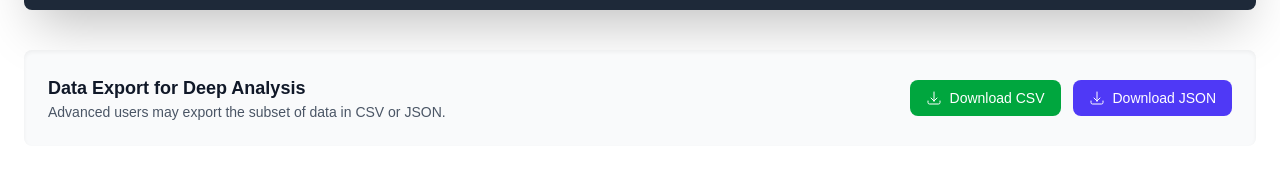
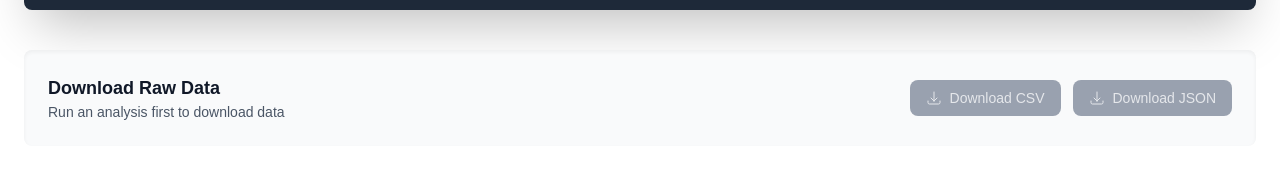
Before and after one commit to HamadaTamer/Nasa-Space-Apps-will-it-rain, a Next.js app in the folder Front-end/my-next-app/: page /dashboard in a window 1280 px wide. Shown: the part 1526-1698 px from the top of the page. Built offline with nearby package versions, Linux system fonts and the light colour scheme; no server answers.

Commit message:
fixed download json and csv to make it work

```diff
--- a/Front-end/my-next-app/src/components/core/ClimateTrendAnalyzer.tsx
+++ b/Front-end/my-next-app/src/components/core/ClimateTrendAnalyzer.tsx
@@ -71,6 +71,8 @@ export const ClimateTrendAnalyzer: React.FC = () => {
     const [data, setData] = useState<ClimateData | null>(initialData);
     const [loading, setLoading] = useState(false);
     const [isModalOpen, setIsModalOpen] = useState(false);
+    const [rawApiResponse, setRawApiResponse] = useState<any>(null); // Store raw API response
+
 
     const runAnalysis = useCallback((loc: string, dt: string, lat?: number, lon?: number) => {
         setLoading(true);
@@ -113,6 +115,8 @@ export const ClimateTrendAnalyzer: React.FC = () => {
             if (!res.ok) throw new Error(`API ${res.status}`);
             const response: ActivityResponse = await res.json();
 
+            setRawApiResponse(response);
+
             // Transform the activity endpoint response to ClimateData format
             const transformedData: ClimateData = {
                 location: loc,
@@ -125,6 +129,8 @@ export const ClimateTrendAnalyzer: React.FC = () => {
         })
         .catch((e) => {
             console.error('API call failed:', e);
+            setRawApiResponse(null); // Clear raw response on error
+
             // Fallback to dummy data
             setData({
                 ...initialData,
@@ -210,7 +216,11 @@ export const ClimateTrendAnalyzer: React.FC = () => {
                     <RiskGaugesPanel conditions={data.conditions} />
                     <ConditionCardsPanel conditions={data.conditions} />
                     <TrendGraph condition={data.conditions[0]} />
-                    <DownloadOptions location={data.location} date={data.date} />
+                    <DownloadOptions
+                        location={data?.location || ''}
+                        date={data?.date || ''}
+                        apiResponse={rawApiResponse}  // Pass the raw API response
+                    />
                 </div>
             ) : (
                 <div className="text-center p-10 border-4 border-dashed border-gray-300 dark:border-gray-700 rounded-lg">
--- a/Front-end/my-next-app/src/components/ui/DownloadOptions.tsx
+++ b/Front-end/my-next-app/src/components/ui/DownloadOptions.tsx
@@ -6,37 +6,120 @@ import { ArrowDownTrayIcon as DownloadIcon } from '@heroicons/react/24/outline';
 interface DownloadOptionsProps {
     location: string;
     date: string;
+    apiResponse: any; // The raw API response data
 }
 
-export const DownloadOptions: React.FC<DownloadOptionsProps> = ({ location, date }) => {
+export const DownloadOptions: React.FC<DownloadOptionsProps> = ({
+    location,
+    date,
+    apiResponse
+}) => {
 
-    const handleDownload = (format: 'CSV' | 'JSON') => {
-        // Logic here to format and trigger the file download
-        console.log(`Preparing to download ${format} for ${location} on ${date}`);
-        alert(`Downloading data for ${location} on ${date} in ${format} format...`);
+    const downloadFile = (content: string, filename: string, mimeType: string) => {
+        const blob = new Blob([content], { type: mimeType });
+        const url = URL.createObjectURL(blob);
+        const link = document.createElement('a');
+        link.href = url;
+        link.download = filename;
+        document.body.appendChild(link);
+        link.click();
+        document.body.removeChild(link);
+        URL.revokeObjectURL(url);
     };
+
+    const handleDownloadJSON = () => {
+        if (!apiResponse) {
+            alert('No data available to download. Please run an analysis first.');
+            return;
+        }
+
+        const sanitizedLocation = location.replace(/[^a-zA-Z0-9]/g, '_');
+        const sanitizedDate = date.replace(/[^a-zA-Z0-9]/g, '_');
+        const filename = `weather_data_${sanitizedLocation}_${sanitizedDate}.json`;
+
+        const jsonContent = JSON.stringify(apiResponse, null, 2);
+        downloadFile(jsonContent, filename, 'application/json');
+    };
+
+    const handleDownloadCSV = () => {
+        if (!apiResponse) {
+            alert('No data available to download. Please run an analysis first.');
+            return;
+        }
+
+        const sanitizedLocation = location.replace(/[^a-zA-Z0-9]/g, '_');
+        const sanitizedDate = date.replace(/[^a-zA-Z0-9]/g, '_');
+        const filename = `weather_data_${sanitizedLocation}_${sanitizedDate}.csv`;
+
+        // Convert the API response to CSV
+        const csvContent = convertToCSV(apiResponse);
+        downloadFile(csvContent, filename, 'text/csv;charset=utf-8;');
+    };
+
+    const convertToCSV = (data: any): string => {
+        // Flatten the API response into key-value pairs
+        const flattenedData: { [key: string]: string } = {};
+
+        // Helper function to flatten nested objects
+        const flattenObject = (obj: any, prefix = '') => {
+            for (const key in obj) {
+                if (typeof obj[key] === 'object' && obj[key] !== null) {
+                    flattenObject(obj[key], `${prefix}${key}.`);
+                } else {
+                    flattenedData[`${prefix}${key}`] = String(obj[key]);
+                }
+            }
+        };
+
+        flattenObject(data);
+
+        // Create CSV content
+        const headers = Object.keys(flattenedData);
+        const values = headers.map(header => {
+            // Escape commas and quotes for CSV
+            const value = flattenedData[header];
+            return `"${value.replace(/"/g, '""')}"`;
+        });
+
+        return [headers.join(','), values.join(',')].join('\n');
+    };
+
+    const isDisabled = !apiResponse;
 
     return (
         <div className="p-6 bg-gray-50 dark:bg-gray-900 rounded-lg shadow-inner flex flex-col md:flex-row justify-between items-center">
             <div className="mb-4 md:mb-0">
                 <h3 className="text-lg font-semibold text-gray-900 dark:text-white">
-                    Data Export for Deep Analysis
+                    Download Raw Data
                 </h3>
                 <p className="text-sm text-gray-600 dark:text-gray-400">
-                    Advanced users may export the subset of data in CSV or JSON.
+                    {isDisabled
+                        ? "Run an analysis first to download data"
+                        : "Download the complete API response"
+                    }
                 </p>
             </div>
             <div className="flex space-x-3">
                 <button
-                    onClick={() => handleDownload('CSV')}
-                    className="inline-flex items-center px-4 py-2 text-sm font-medium text-white bg-green-600 rounded-lg hover:bg-green-700 focus:ring-4 focus:ring-green-300 dark:bg-green-500 dark:hover:bg-green-600 dark:focus:ring-green-800"
+                    onClick={handleDownloadCSV}
+                    disabled={isDisabled}
+                    className={`inline-flex items-center px-4 py-2 text-sm font-medium rounded-lg focus:ring-4 transition-all ${
+                        isDisabled
+                            ? 'bg-gray-400 text-gray-200 cursor-not-allowed dark:bg-gray-700 dark:text-gray-400'
+                            : 'text-white bg-green-600 hover:bg-green-700 focus:ring-green-300 dark:bg-green-500 dark:hover:bg-green-600 dark:focus:ring-green-800'
+                    }`}
                 >
                     <DownloadIcon className="w-4 h-4 mr-2" />
                     Download CSV
                 </button>
                 <button
-                    onClick={() => handleDownload('JSON')}
-                    className="inline-flex items-center px-4 py-2 text-sm font-medium text-white bg-indigo-600 rounded-lg hover:bg-indigo-700 focus:ring-4 focus:ring-indigo-300 dark:bg-indigo-500 dark:hover:bg-indigo-600 dark:focus:ring-indigo-800"
+                    onClick={handleDownloadJSON}
+                    disabled={isDisabled}
+                    className={`inline-flex items-center px-4 py-2 text-sm font-medium rounded-lg focus:ring-4 transition-all ${
+                        isDisabled
+                            ? 'bg-gray-400 text-gray-200 cursor-not-allowed dark:bg-gray-700 dark:text-gray-400'
+                            : 'text-white bg-indigo-600 hover:bg-indigo-700 focus:ring-indigo-300 dark:bg-indigo-500 dark:hover:bg-indigo-600 dark:focus:ring-indigo-800'
+                    }`}
                 >
                     <DownloadIcon className="w-4 h-4 mr-2" />
                     Download JSON
```
